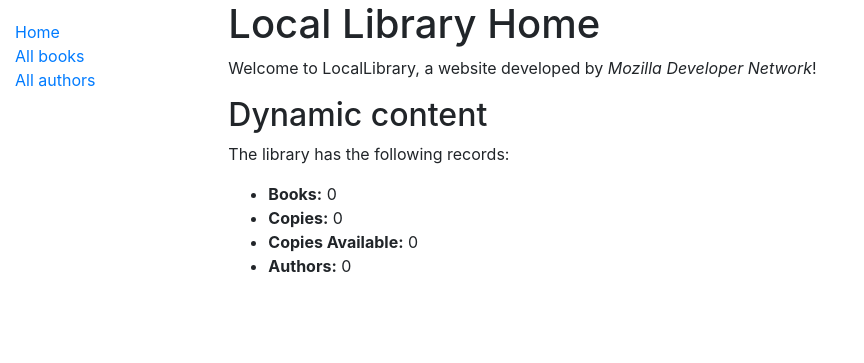
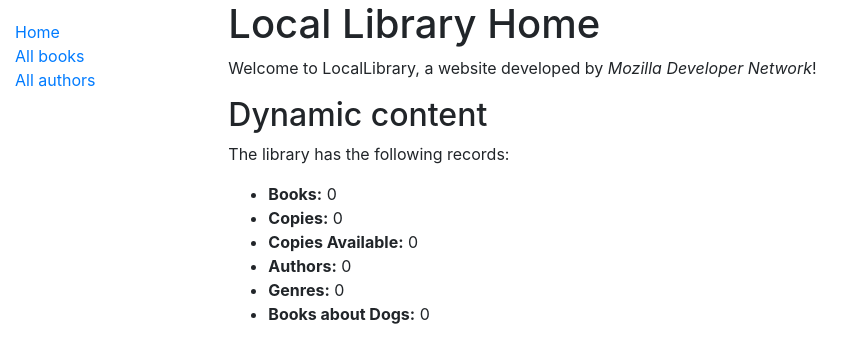
Before and after one commit to rothso/locallibrary, a Django app: page /catalog/ in a window 1280 px wide. Shown: the top 363 px of the page, without its empty margins (0-864 px from the left). Run offline with Django 3.2, Linux system fonts and the light colour scheme; data that the repository does not hold is empty; some libraries are stand-ins or nearby versions.

Commit message:
Display number of genres and dog books on index page

```diff
--- a/catalog/templates/index.html
+++ b/catalog/templates/index.html
@@ -15,5 +15,7 @@
     <li><strong>Copies:</strong> {{ num_instances }}</li>
     <li><strong>Copies Available:</strong> {{ num_instances_available }}</li>
     <li><strong>Authors:</strong> {{ num_authors }}</li>
+    <li><strong>Genres:</strong> {{ num_genres }}</li>
+    <li><strong>Books about Dogs:</strong> {{ num_dog_books }}</li>
   </ul>
 {% endblock %}
--- a/catalog/views.py
+++ b/catalog/views.py
@@ -1,6 +1,6 @@
 from django.shortcuts import render
 
-from .models import Author, Book, BookInstance
+from .models import Author, Book, BookInstance, Genre
 
 
 def index(request):
@@ -10,15 +10,21 @@ def index(request):
     num_books = Book.objects.count()
     num_instances = BookInstance.objects.count()
     num_authors = Author.objects.count()
+    num_genres = Genre.objects.count()
 
     # Available books (status = 'a')
     num_instances_available = BookInstance.objects.filter(status__exact='a').count()
+
+    # Books about dogs
+    num_dog_books = Book.objects.filter(title__icontains='dog').count()
 
     context = {
         'num_books': num_books,
         'num_instances': num_instances,
         'num_instances_available': num_instances_available,
         'num_authors': num_authors,
+        'num_genres': num_genres,
+        'num_dog_books': num_dog_books,
     }
 
     # Render the HTML template with the data in the context variable
```
